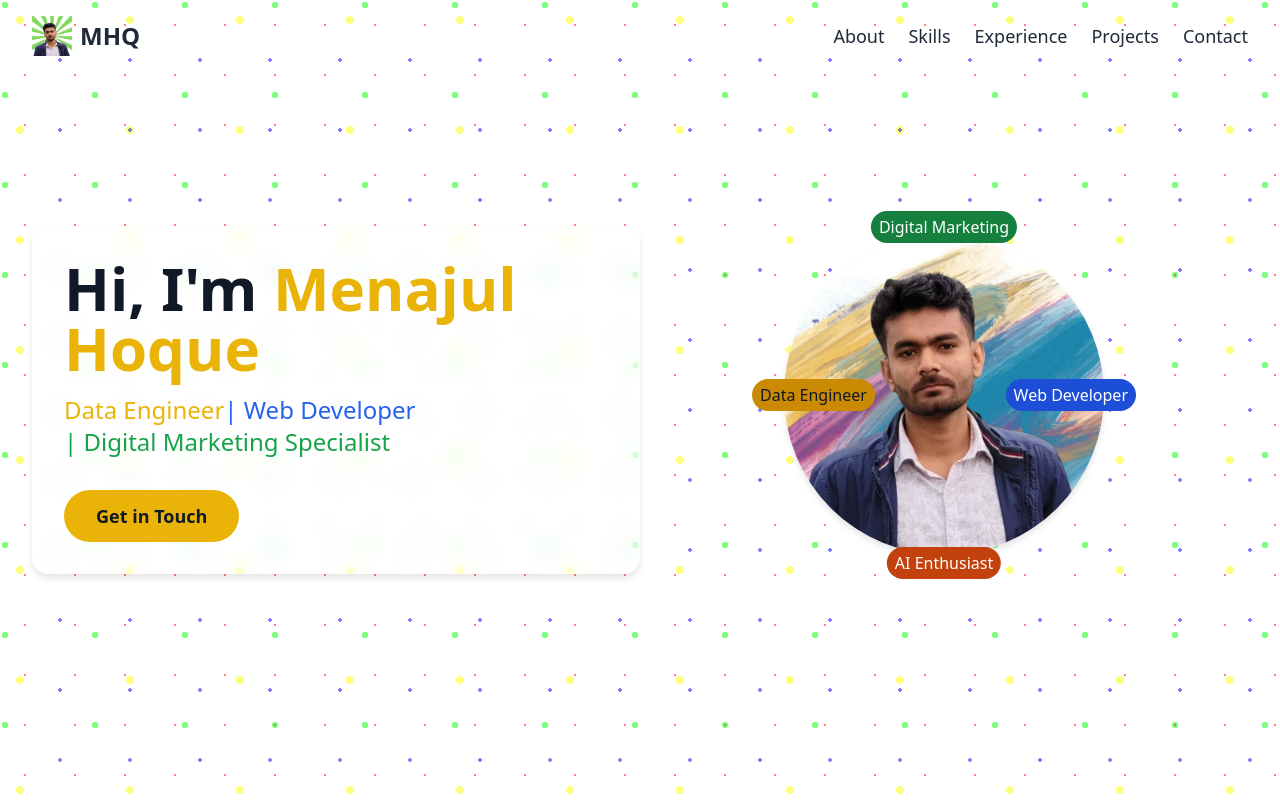
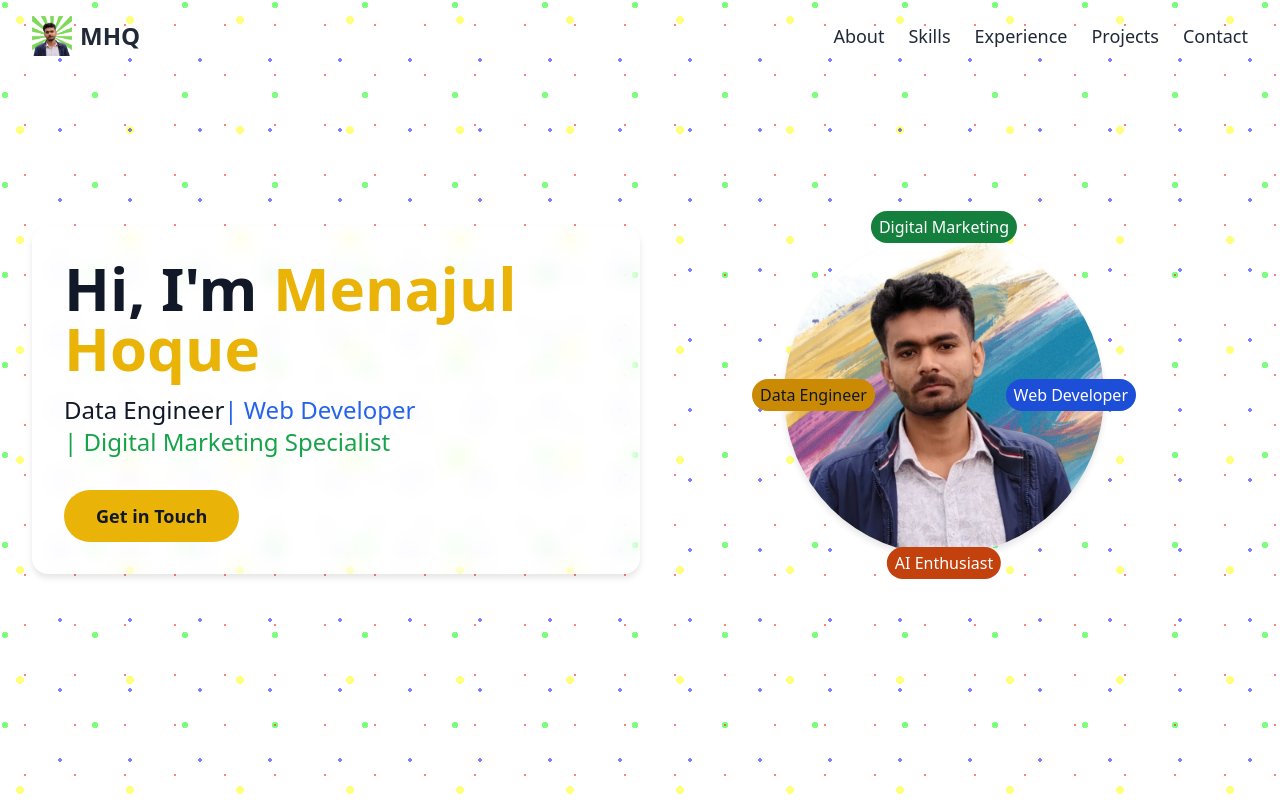
Before and after one commit to MinHackerz/portfolio, a Next.js app: page / in a window 1280 px wide. Shown: the top 800 px of the page. Built offline with nearby package versions, Linux system fonts and the light colour scheme.

Commit message:
Update Hero.js

```diff
--- a/components/Hero.js
+++ b/components/Hero.js
@@ -14,7 +14,7 @@ const Hero = () => {
                 Hi, I&apos;m <span className="text-yellow-500">Menajul Hoque</span>
               </h1>
               <p className="text-lg sm:text-xl lg:text-2xl mb-8 animate-fade-in-up animation-delay-300">
-                <span className="inline-block text-yellow-500">Data Engineer</span>
+                <span className="inline-block text-black-500">Data Engineer</span>
                 <span className="inline-block text-blue-600"> | Web Developer</span>
                 <span className="inline-block text-green-600"> | Digital Marketing Specialist</span>
               </p>
```
